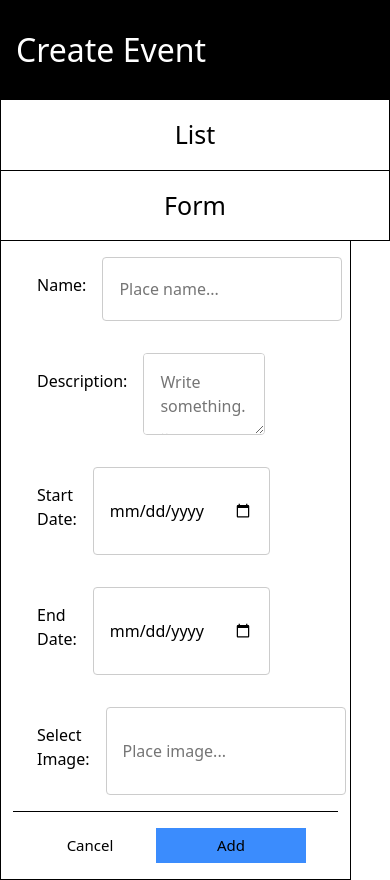
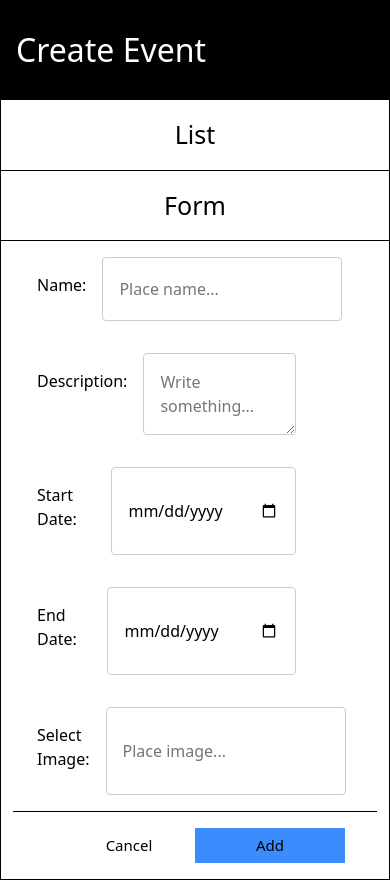
Before and after one commit to SaraSalehIssa/React-Task, a React (Create React App) app: page /newform in a window 390 px wide. Built offline with nearby package versions, Linux system fonts and the light colour scheme; no server answers; the database is empty.

Commit message:
Adding folder for each component

```diff
--- a/src/components/Form/Form.module.css
+++ b/src/components/Form/Form.module.css
@@ -90,7 +90,7 @@
 @media screen and (max-width: 800px) {
 
     .form {
-        width: 100%;
+        width: 100% !important;
         border: 1px solid #000;
         border-top: none;
         margin-top: 0;
--- a/src/components/Loading/Loading.module.css
+++ b/src/components/Loading/Loading.module.css
@@ -25,3 +25,15 @@
         transform: rotate(360deg);
     }
 }
+
+/* Responsive layout */
+@media screen and (max-width: 800px) {
+
+    .loadinImg {
+        width: 100% !important;
+        border: 1px solid #000;
+        border-top: none;
+        margin-top: 0;
+    }
+
+}
```
